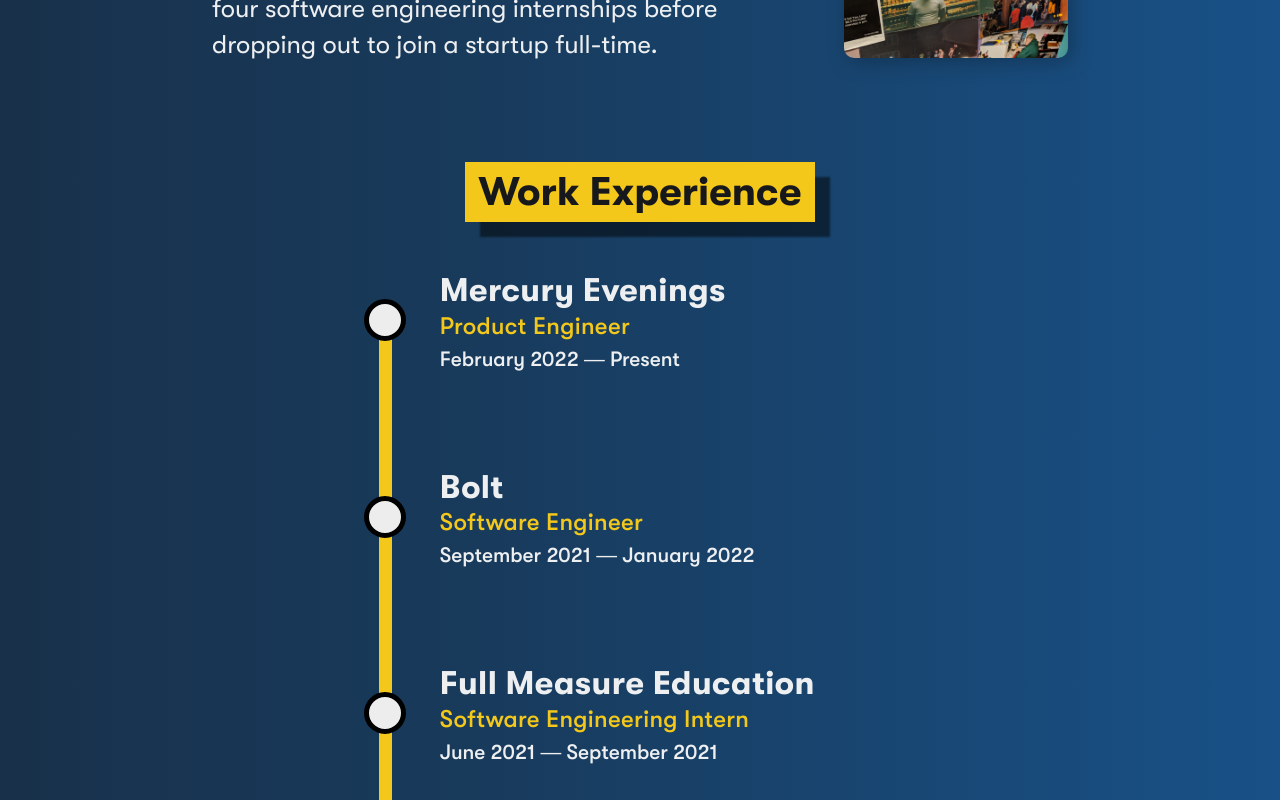
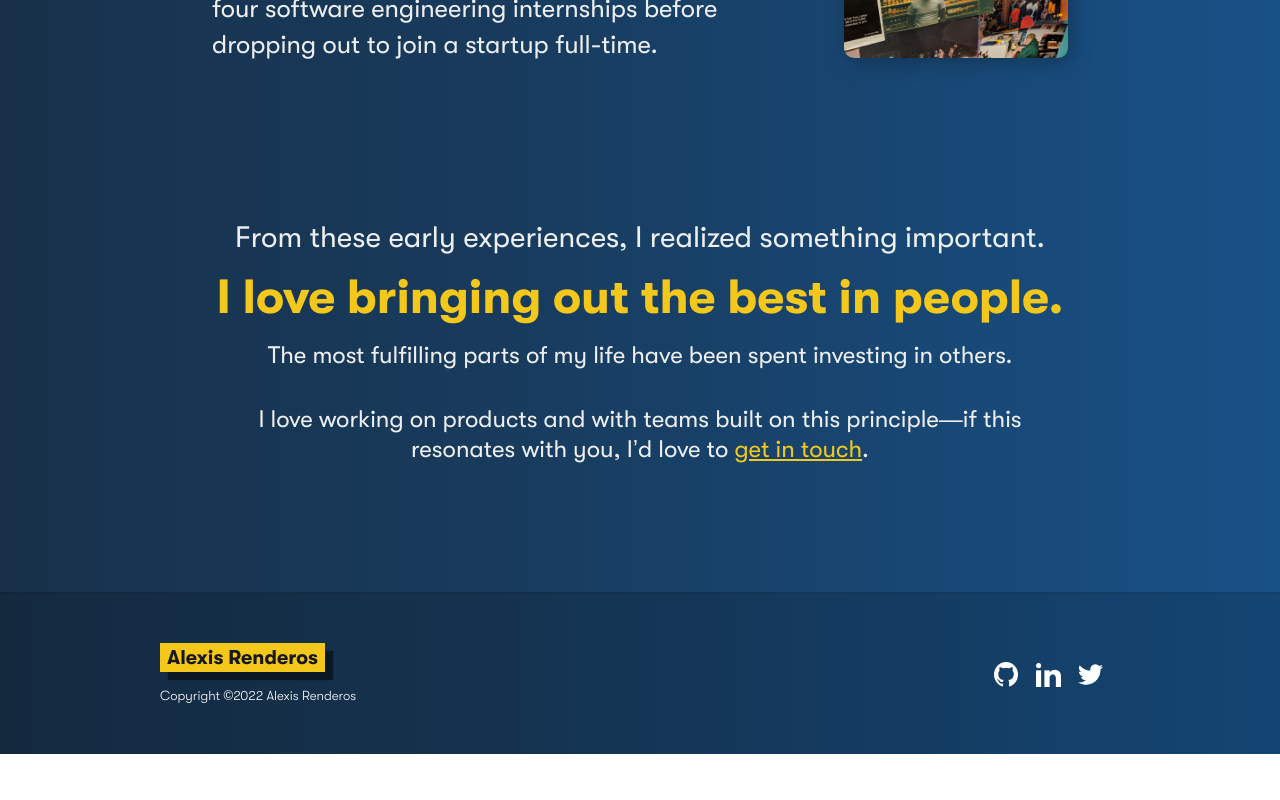
Before and after one commit to elusiveplanet/alexisrenderos.com, a Next.js app in the folder web/: page /about in a window 1280 px wide. Shown: the part 1600-2400 px from the top of the page. After the commit the page ends 2354 px from the top, so only its background shows below. Built offline with nearby package versions, Linux system fonts and the light colour scheme.

Commit message:
Add story text component

```diff
--- a/web/pages/about.tsx
+++ b/web/pages/about.tsx
@@ -5,8 +5,15 @@ import JuiceboxHeader from "../components/navbar";
 import SectionDivider from "../components/sectionDivider";
 import StoryCardCollection from "../components/storyCardCollection";
 import SectionHeader from "../components/sectionHeader";
-import WorkExperienceTimeline from "../components/workExperienceTimeline";
-import ProjectCardCollection from "../components/projectCardCollection";
+import {
+  AccentText,
+  Black,
+  FullyTransparent,
+  LightText,
+  SaffronToNectarGradient,
+} from "../utils/colors";
+import Link from "next/link";
+import GlobalFooter from "../components/footer";
 
 // For now defining screen sizes as
 // Desktop: Width > 1280px
@@ -112,6 +119,56 @@ export const About = (): JSX.Element => {
     width: 100%;
     max-width: 3500px;
   `;
+
+  const StoryTextWrapper = styled.div`
+    margin: 5em auto;
+    width: 80%;
+    max-width: 850px;
+
+    a {
+      outline: none;
+      text-decoration: underline;
+      text-decoration-color: ${AccentText};
+      color: ${AccentText};
+      background: ${SaffronToNectarGradient} no-repeat right bottom / 0
+        var(--bg-h);
+      transition: background-size 350ms ease-in-out, color 500ms ease-in-out,
+        text-decoration-color 500ms ease-in-out;
+      --bg-h: 100%;
+    }
+    a:where(:hover, :focus-visible) {
+      color: ${Black};
+      text-decoration-color: ${FullyTransparent};
+      background-size: 100% var(--bg-h);
+      background-position-x: left;
+    }
+  `;
+
+  const StoryHeadline = styled.h2`
+    font-size: min(max(1.3em, 4.75vw), 3em);
+    font-weight: 700;
+    margin: 0.33em auto;
+    text-align: center;
+    color: ${AccentText};
+  `;
+
+  const StoryBodyOne = styled.p`
+    font-size: min(max(1.3em, 4.5vw), 1.85em);
+    font-weight: 400;
+    margin: 0.33em auto;
+    text-align: center;
+    color: ${LightText};
+  `;
+
+  const StoryBodyTwo = styled.p`
+    font-size: min(max(1em, 4vw), 1.5em);
+    font-weight: 400;
+    line-height: 125%;
+    margin: 0.33em auto;
+    text-align: center;
+    color: ${LightText};
+  `;
+
   return (
     <Body>
       <JuiceboxHeader title="Alexis Renderos" altColor />
@@ -126,15 +183,30 @@ export const About = (): JSX.Element => {
         }}
       />
       <StoryCardCollection storyList={storyEntryData} />
-      {/*<p>From these early experiences, I realized something important.</p>*/}
-      {/*<h3>I love bringing out the best in people.</h3>*/}
-      {/*<p>*/}
-      {/*  The most fulfilling parts of my life have been spent investing in*/}
-      {/*  others. I love working on products and with teams built on this*/}
-      {/*  principle—if this resonates with you, I’d love to get in touch.*/}
-      {/*</p>*/}
-      <WorkExperienceTimeline workExperienceList={workExperienceData} />
-      <ProjectCardCollection projectList={projectData} />
+      <StoryTextWrapper>
+        <StoryBodyOne>
+          From these early experiences, I realized something important.
+        </StoryBodyOne>
+        <StoryHeadline>I love bringing out the best in people.</StoryHeadline>
+        <StoryBodyTwo>
+          The most fulfilling parts of my life have been spent investing in
+          others.
+        </StoryBodyTwo>
+        <br />
+        <StoryBodyTwo>
+          I love working on products and with teams built on this principle—if
+          this resonates with you, I’d love to{" "}
+          <Link href="/contact" passHref>
+            get in touch
+          </Link>
+          .
+        </StoryBodyTwo>
+      </StoryTextWrapper>
+
+      {/*<WorkExperienceTimeline workExperienceList={workExperienceData} />*/}
+      {/*<ProjectCardCollection projectList={projectData} />*/}
+
+      <GlobalFooter />
     </Body>
   );
 };
```
